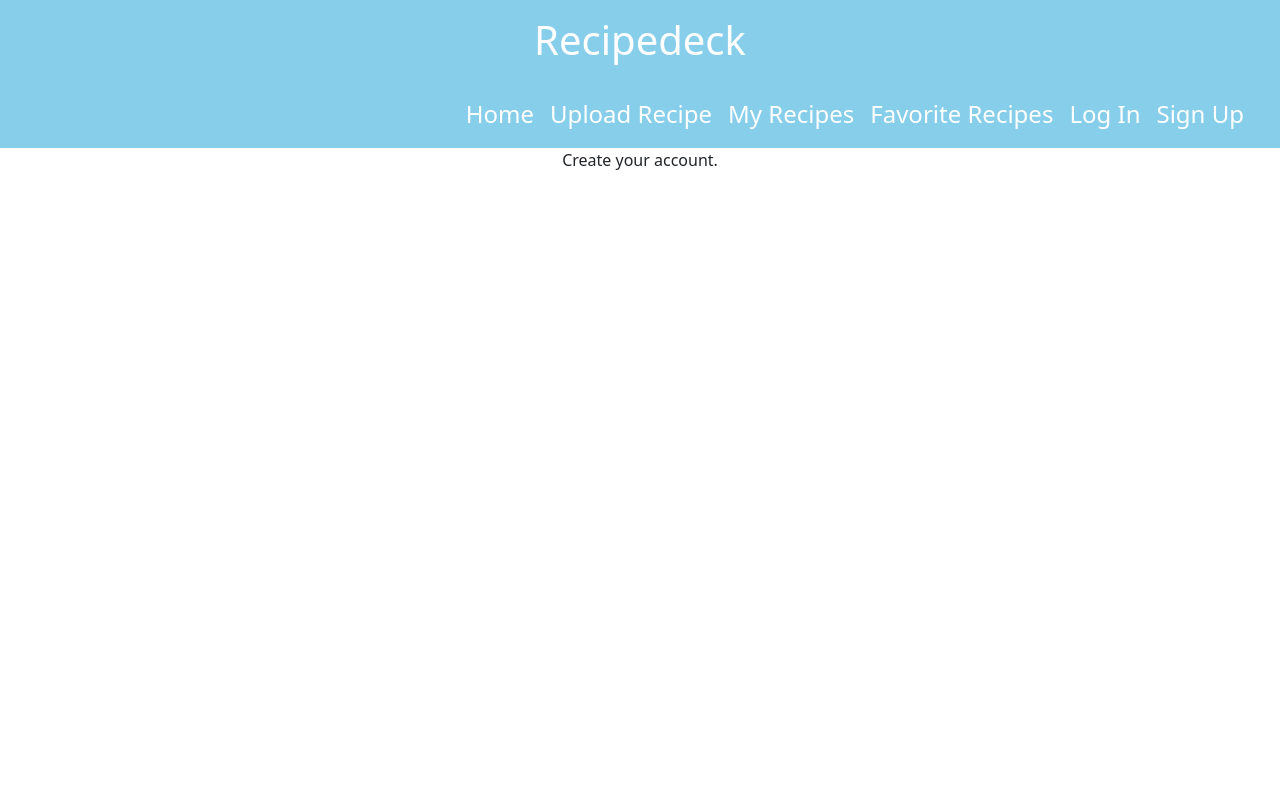
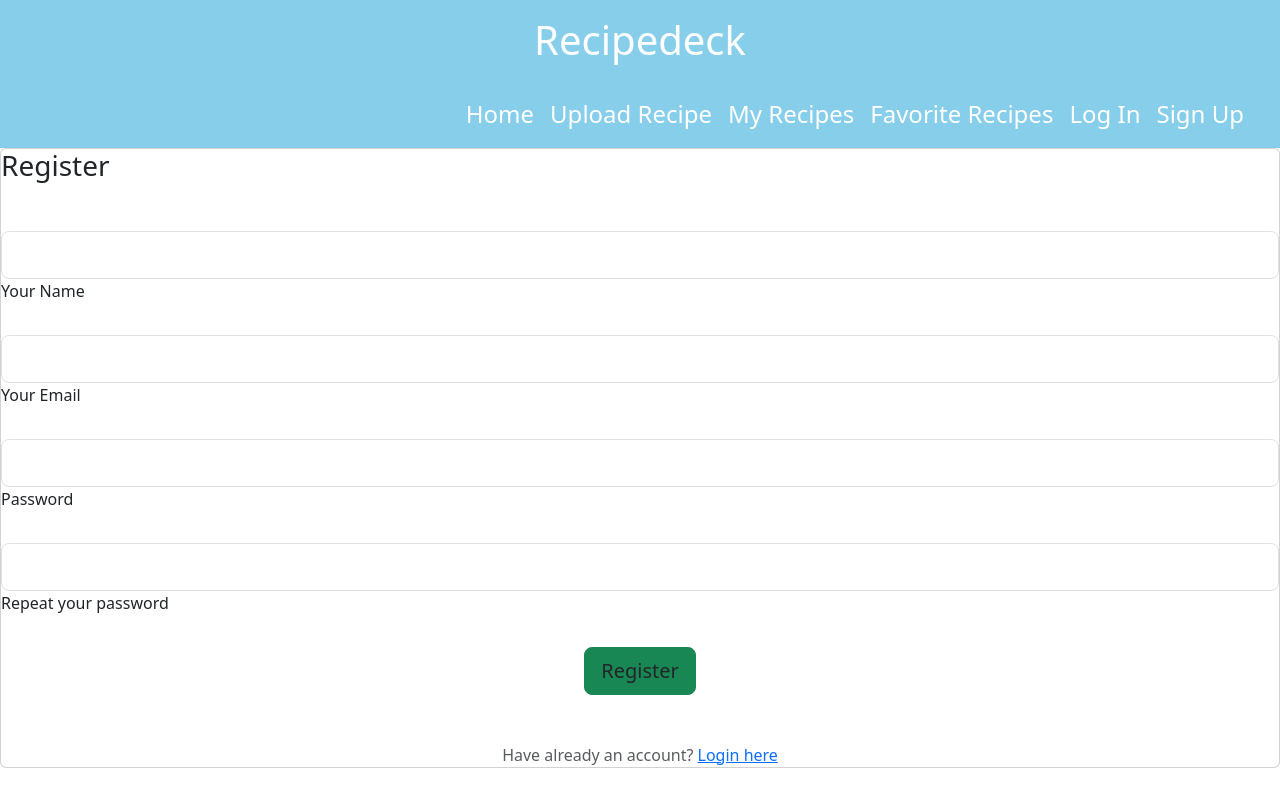
Before and after one commit to Tnozone/recipedeck, a Vue app: page /signup in a window 1280 px wide. Built offline with nearby package versions, Linux system fonts and the light colour scheme.

Commit message:
basic signup page

```diff
--- a/src/pages/Login.vue
+++ b/src/pages/Login.vue
@@ -1,5 +1,6 @@
 <template>
   <div class="card">
+    <h3 class="mb-4 pb-2 pb-md-0 mb-md-5">Log In</h3>
     <form>
       <!-- Email input -->
       <div data-mdb-input-init class="form-outline mb-4">
--- a/src/pages/Signup.vue
+++ b/src/pages/Signup.vue
@@ -1,5 +1,35 @@
 <template>
-  <div>
-    <p class="text-center">Create your account.</p>
+  <div class="card">
+    <h3 class="mb-4 pb-2 pb-md-0 mb-md-5">Register</h3>
+    <form>
+
+      <div data-mdb-input-init class="form-outline mb-4">
+        <input type="text" id="form3Example1cg" class="form-control form-control-lg" />
+        <label class="form-label" for="form3Example1cg">Your Name</label>
+      </div>
+
+      <div data-mdb-input-init class="form-outline mb-4">
+        <input type="email" id="form3Example3cg" class="form-control form-control-lg" />
+        <label class="form-label" for="form3Example3cg">Your Email</label>
+      </div>
+
+      <div data-mdb-input-init class="form-outline mb-4">
+        <input type="password" id="form3Example4cg" class="form-control form-control-lg" />
+        <label class="form-label" for="form3Example4cg">Password</label>
+      </div>
+
+      <div data-mdb-input-init class="form-outline mb-4">
+        <input type="password" id="form3Example4cdg" class="form-control form-control-lg" />
+        <label class="form-label" for="form3Example4cdg">Repeat your password</label>
+      </div>
+
+      <div class="d-flex justify-content-center">
+        <button  type="button" data-mdb-button-init
+          data-mdb-ripple-init class="btn btn-success btn-block btn-lg gradient-custom-4 text-body">Register</button>
+      </div>
+
+      <p class="text-center text-muted mt-5 mb-0">Have already an account? <router-link to="/login">Login here</router-link></p>
+
+    </form>
   </div>
 </template>
```
